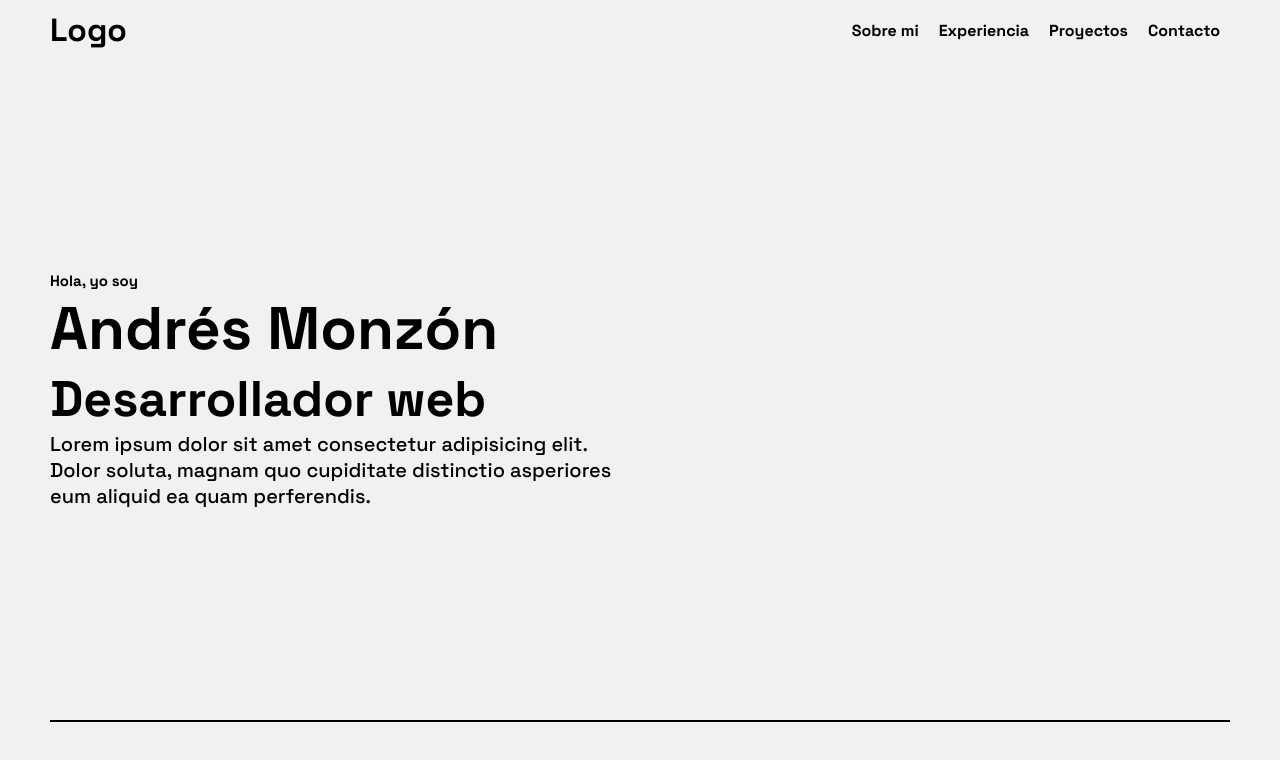
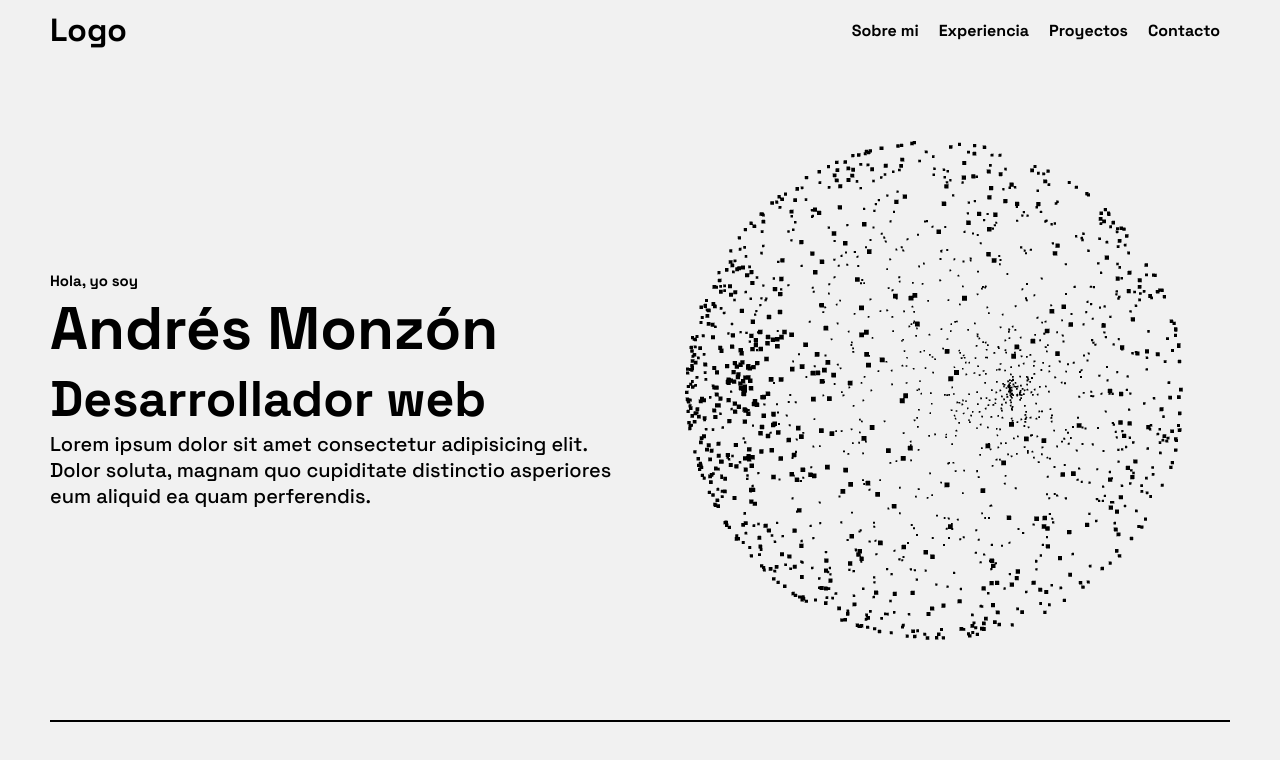
Before and after one commit to Andymonzon/Portfolio, a React (Vite) app: page / in a window 1280 px wide. Shown: the top 760 px of the page. Built offline with nearby package versions, Linux system fonts and the light colour scheme.

Commit message:
add animation welcome

```diff
--- a/package.json
+++ b/package.json
@@ -10,9 +10,11 @@
     "preview": "vite preview"
   },
   "dependencies": {
+    "@react-three/fiber": "^8.13.0",
     "framer-motion": "^10.12.12",
     "react": "^18.2.0",
-    "react-dom": "^18.2.0"
+    "react-dom": "^18.2.0",
+    "three": "^0.152.2"
   },
   "devDependencies": {
     "@types/react": "^18.0.28",
--- /dev/null
+++ b/src/components/SphereAnimation/SphereAnimation.jsx
@@ -0,0 +1,58 @@
+import { useRef } from 'react';
+import { Canvas, useFrame, useThree } from '@react-three/fiber';
+import * as THREE from 'three';
+
+const Sphere = () => {
+
+    const { camera } = useThree();
+    camera.position.z = 400;
+
+    const sphereRef = useRef();
+
+    useFrame(() => {
+        if (sphereRef.current) {
+            sphereRef.current.rotation.y += 0.008;
+        }
+    });
+
+    const distance = Math.min(200, window.innerWidth / 4);
+    const geometry = new THREE.BufferGeometry();
+
+    const vertices = [];
+    for (let i = 0; i < 1600; i++) {
+        const vertex = new THREE.Vector3();
+
+        const theta = THREE.MathUtils.randFloatSpread(360);
+        const phi = THREE.MathUtils.randFloatSpread(360);
+
+        vertex.x = distance * Math.sin(theta) * Math.cos(phi);
+        vertex.y = distance * Math.sin(theta) * Math.sin(phi);
+        vertex.z = distance * Math.cos(theta);
+
+        vertices.push(vertex.x, vertex.y, vertex.z);
+    }
+
+    geometry.setAttribute('position', new THREE.Float32BufferAttribute(vertices, 3));
+
+    return (
+        <points ref={sphereRef}>
+            <bufferGeometry {...geometry} />
+            <pointsMaterial color={0x000} size={3} />
+        </points>
+    );
+};
+
+const SphereAnimation = () => {
+    return (
+        <>
+            <Canvas style={{ width: '100%', height: '100%', zIndex: 900}}>
+                <ambientLight />
+                <pointLight position={[10, 10, 10]} />
+                <Sphere />
+            </Canvas>
+        </>
+
+    );
+};
+
+export { SphereAnimation };
--- a/src/components/Welcome/Welcome.jsx
+++ b/src/components/Welcome/Welcome.jsx
@@ -1,6 +1,7 @@
 import './Welcome.css'
 import { motion } from 'framer-motion'
 import svgWelcome from '../../assets/undraw_coding_re_iv62.svg'
+import { SphereAnimation } from '../SphereAnimation/SphereAnimation'
 
 const variants = {
     hidden: {
@@ -67,9 +68,20 @@ const Welcome = () => {
                     <p>Lorem ipsum dolor sit amet consectetur adipisicing elit. Dolor soluta, magnam quo cupiditate distinctio asperiores eum aliquid ea quam perferendis.</p>
                 </motion.div>
             </section>
-            <section className='section-welcomo-img'>
-
-            </section>
+            <motion.section
+                initial={{
+                    opacity: 0
+                }}
+                animate={{
+                    opacity: 1
+                }}
+                transition={{
+                    duration: 1.5,
+                    delay: 0.2
+                }}
+                className='section-welcomo-img'>
+                <SphereAnimation />
+            </motion.section>
         </div>
     )
 }
```
Also changed, not shown: 1 other file (tests, documents, lock files or other folders).
